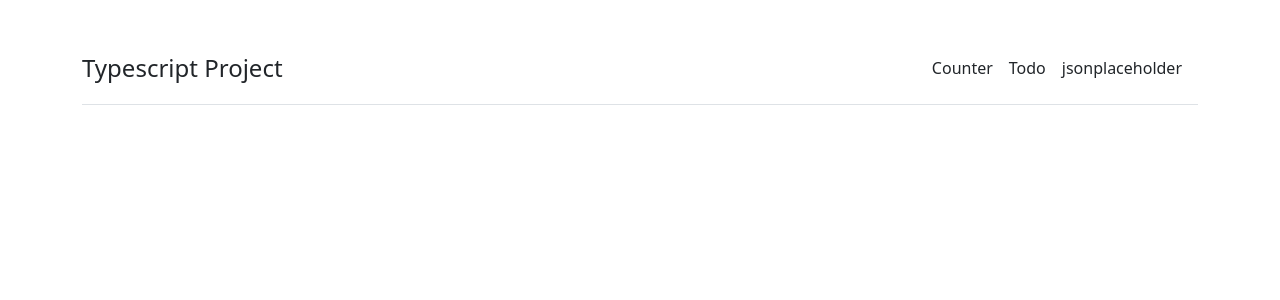
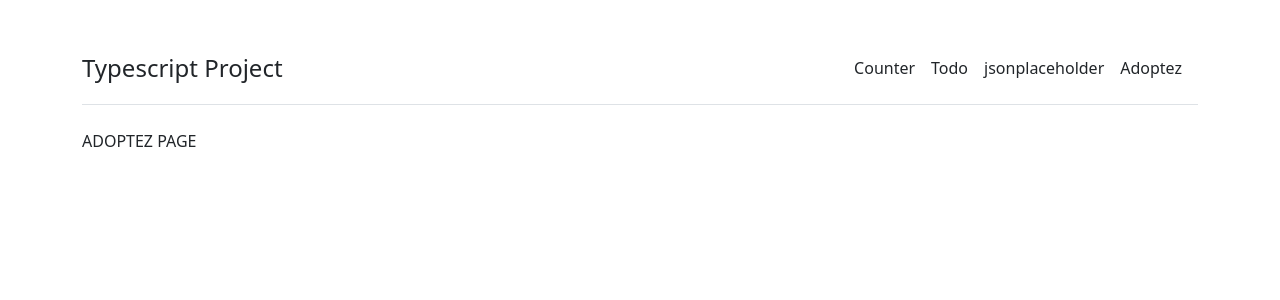
Before and after one commit to mkocerim/react_typescript_1, a React (Create React App) app: page /#/adoptez in a window 1280 px wide. Shown: the top 300 px of the page. Built offline with nearby package versions, Linux system fonts and the light colour scheme.

Commit message:
redux-toolkit store added

```diff
--- a/package.json
+++ b/package.json
@@ -3,6 +3,7 @@
   "version": "0.1.0",
   "private": true,
   "dependencies": {
+    "@reduxjs/toolkit": "^1.9.1",
     "@testing-library/jest-dom": "^5.16.5",
     "@testing-library/react": "^13.4.0",
     "@testing-library/user-event": "^13.5.0",
@@ -14,6 +15,7 @@
     "axios": "^1.2.2",
     "react": "^18.2.0",
     "react-dom": "^18.2.0",
+    "react-redux": "^8.0.5",
     "react-router-dom": "^6.6.2",
     "react-scripts": "5.0.1",
     "typescript": "^4.9.4",
--- a/src/App.tsx
+++ b/src/App.tsx
@@ -4,6 +4,7 @@
 import { HashRouter,Routes,Route } from "react-router-dom";
 import "./App.css";
 import Header from "./components/header/header";
+import Adoptez from "./pages/adoptez/adoptez";
 import CounterPage from "./pages/counter-page/counter_page";
 import Jsonplaceholder from "./pages/json-place-holder/json_place_holder";
 import JsonplaceholderUser from "./pages/json-place-holder/json_place_holder _user";
@@ -28,6 +29,7 @@ function App() {
       <Route path= {"todo"} element={<TodoPage/>}/>
       <Route path= {"jsonplaceholder"} element={<Jsonplaceholder/>}/>
       <Route path= {"jsonplaceholder/user/:userId"} element={<JsonplaceholderUser/>}/>
+      <Route path= {"adoptez"} element={<Adoptez/>}/>
 
 
 
--- a/src/components/header/header.tsx
+++ b/src/components/header/header.tsx
@@ -18,6 +18,7 @@ function Header() {
           >
             Counter
           </Link>
+
           <Link
             className="me-3 py-2 text-dark text-decoration-none"
             to="todo"
@@ -30,6 +31,12 @@ function Header() {
           >
             jsonplaceholder
           </Link>
+          <Link
+            className="me-3 py-2 text-dark text-decoration-none"
+            to="adoptez"
+          >
+            Adoptez
+          </Link>
 
         </nav>
       </div>
--- /dev/null
+++ b/src/pages/adoptez/adoptez.tsx
@@ -0,0 +1,11 @@
+function Adoptez(){
+
+    return(
+        <div>
+            ADOPTEZ PAGE
+        </div>
+    )
+
+}
+
+export default Adoptez
```
Also changed, not shown: src/redux/store.ts (added, +8 -0 lines), 1 other file (tests, documents, lock files or other folders).
